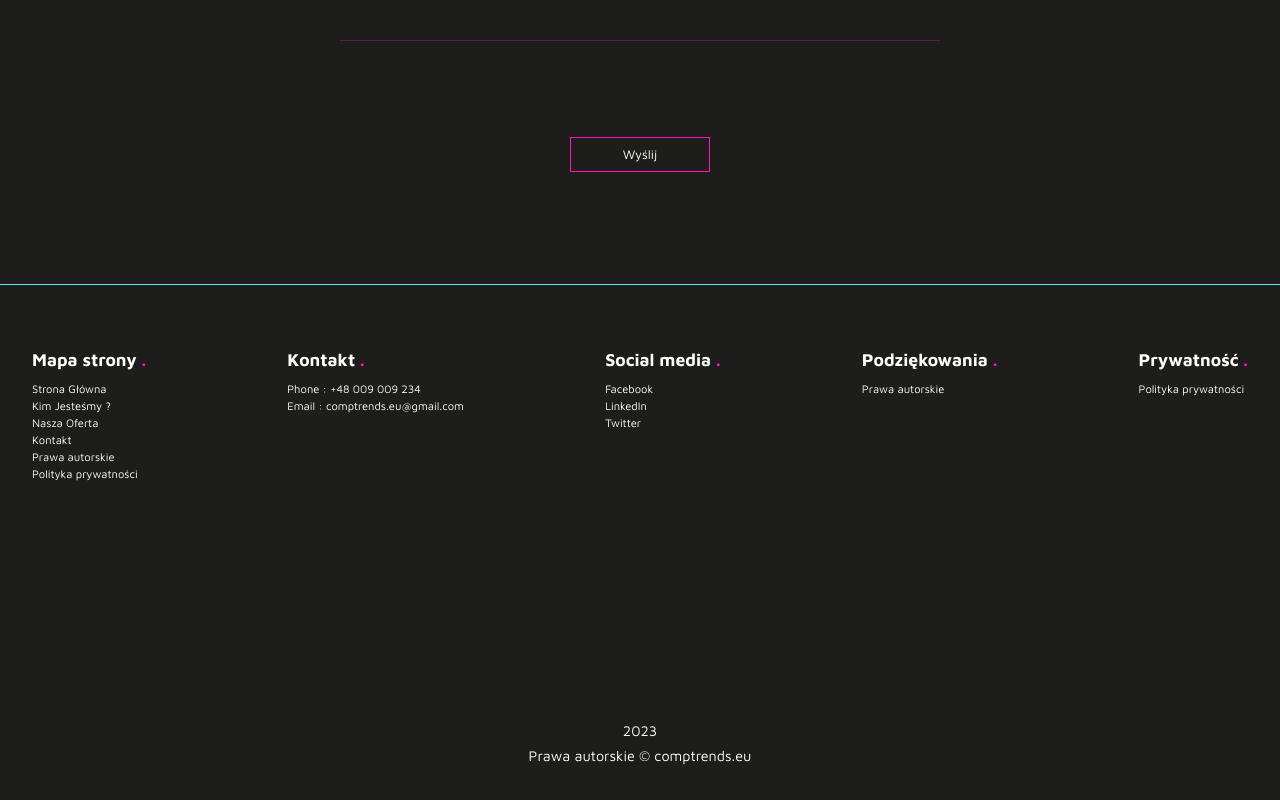
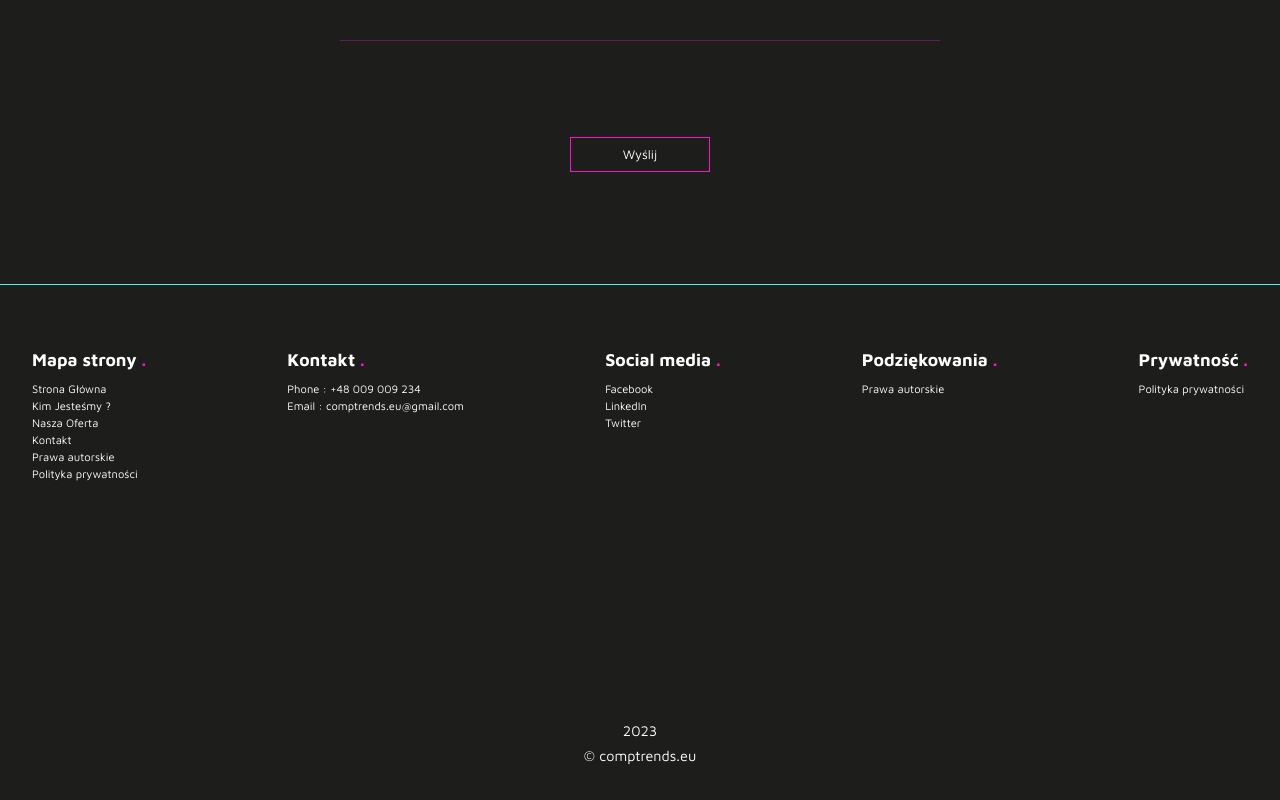
Before and after one commit to marcinzygan/comptrends-next, a Next.js app: page / in a window 1280 px wide. Shown: the part 5442-6242 px from the top of the page. Built offline with nearby package versions, Linux system fonts and the light colour scheme.

Commit message:
changed footer text

```diff
--- a/components/Footer/Footer.js
+++ b/components/Footer/Footer.js
@@ -96,7 +96,7 @@ const Footer = () => {
 
         <div className={classes.footer__copyright_container}>
           <p className={classes.copyrights}> {year}</p>
-          <p className={classes.copyrights}> Prawa autorskie © comptrends.eu</p>
+          <p className={classes.copyrights}>© comptrends.eu</p>
         </div>
       </footer>
     </section>
```
